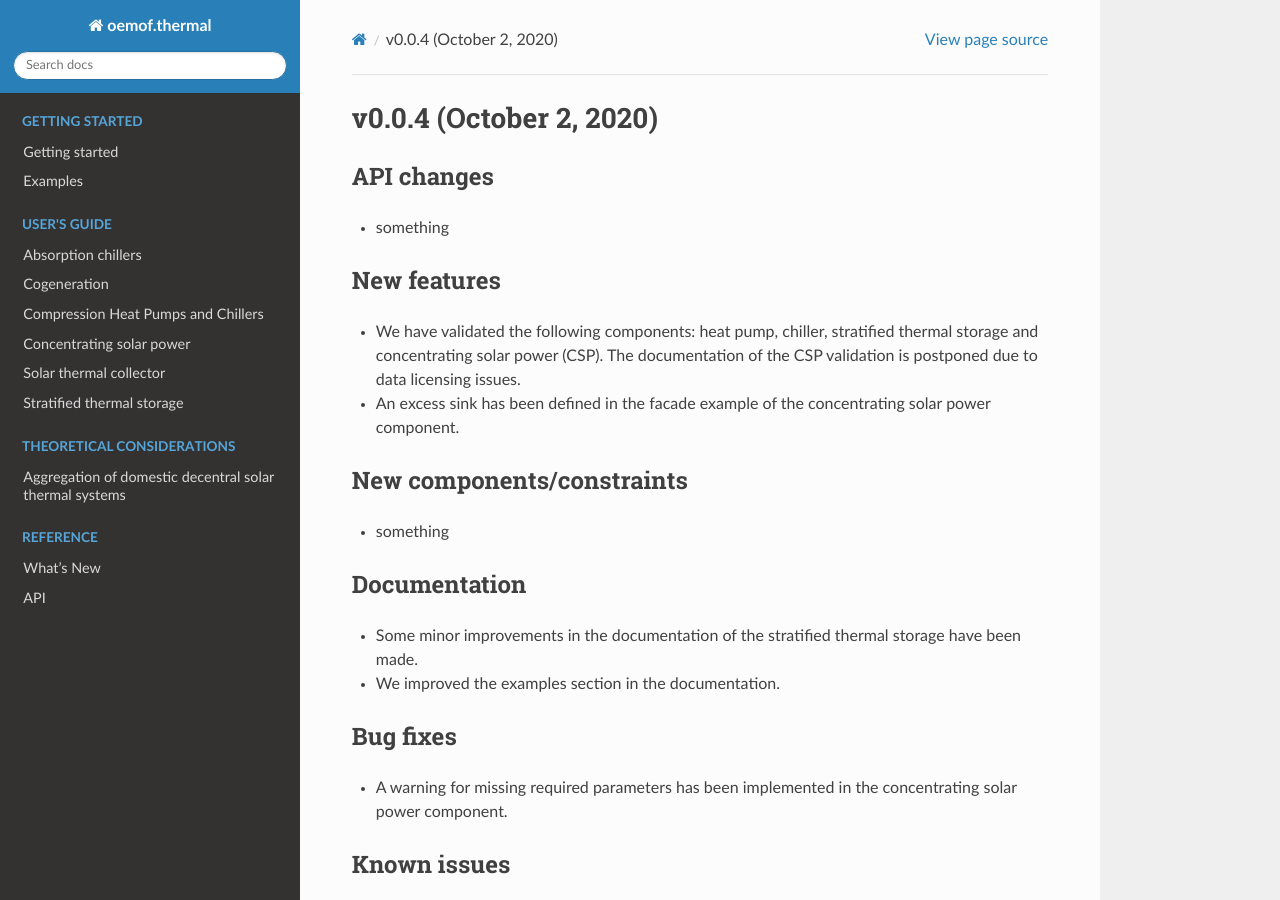
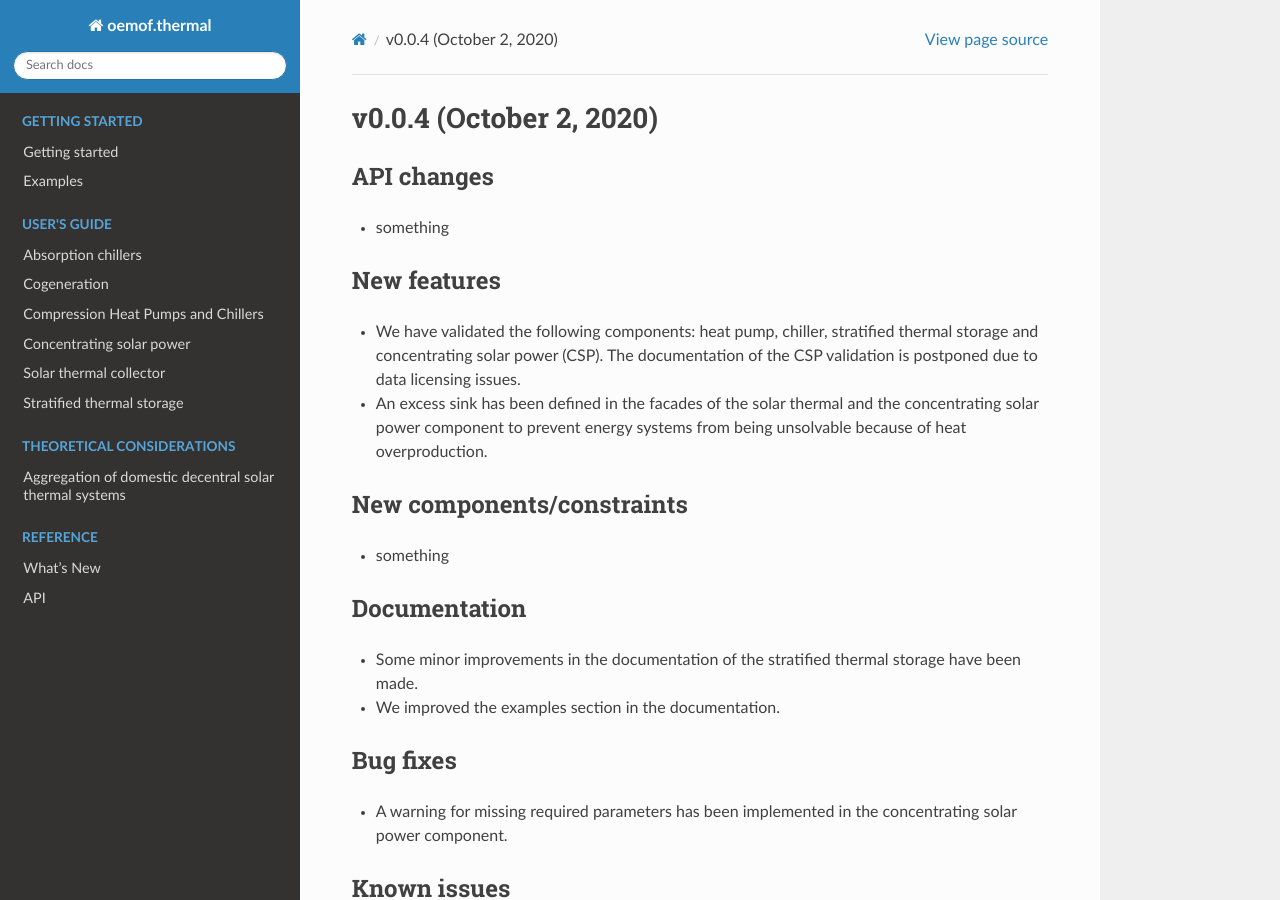
Before and after one commit to oemof/oemof-thermal, a Sphinx documentation site: the page built from docs/whats_new/v0-0-4.rst, in a window 1280 px wide and 900 px high. Built offline with Sphinx 7.4.7 and the Read the Docs theme 2.0.0, drawn with Linux system fonts in a browser that asks for light colours; formulas are drawn with MathJax 3.

Commit message:
Update docs/whats_new/v0-0-4.rst

```diff
--- a/docs/whats_new/v0-0-4.rst
+++ b/docs/whats_new/v0-0-4.rst
@@ -10,7 +10,7 @@ New features
 ------------
 
 * We have validated the following components: heat pump, chiller, stratified thermal storage and concentrating solar power (CSP). The documentation of the CSP validation is postponed due to data licensing issues.
-* An excess sink has been defined in the facade example of the concentrating solar power component.
+* An excess sink has been defined in the facades of the solar thermal and the concentrating solar power component to prevent energy systems from being unsolvable because of heat overproduction.
 
 New components/constraints
 ------------
```
